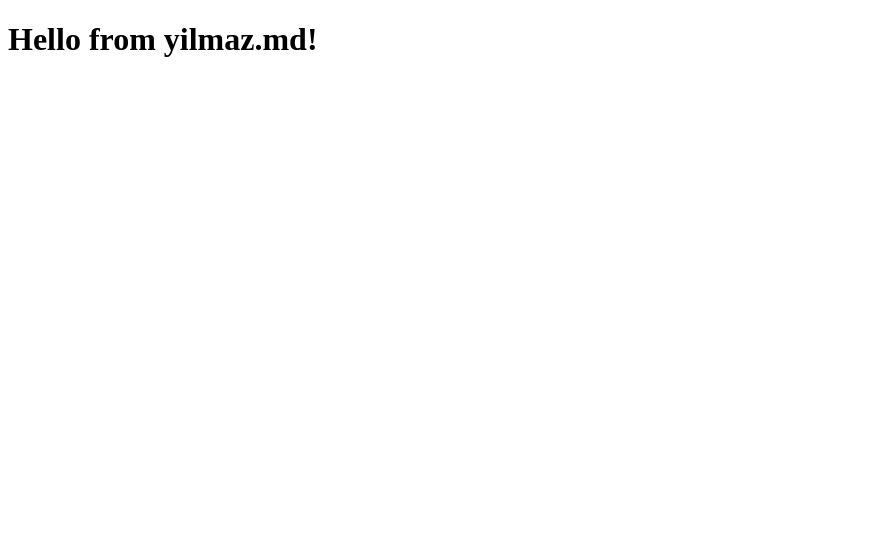
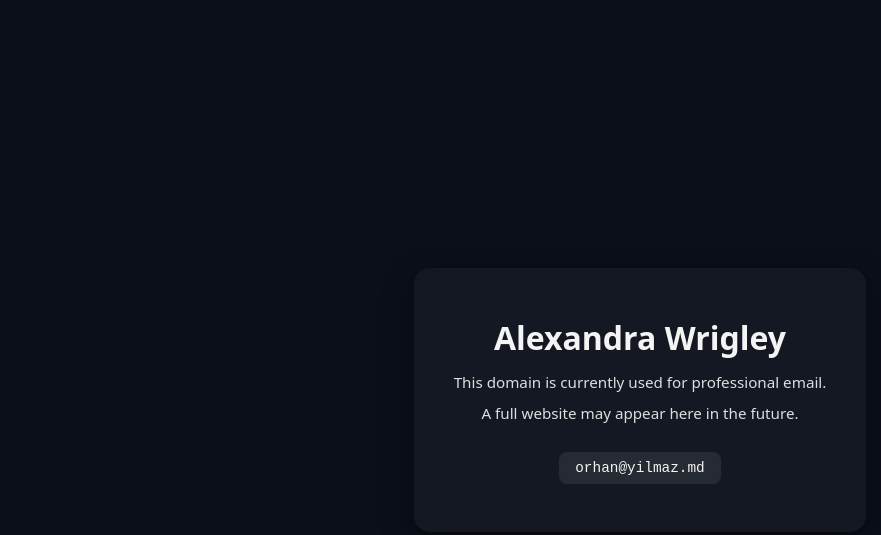
Before and after one commit to orhanmeister/yilmaz.md, a plain HTML site: page index.html in a window 1280 px wide. Shown: the whole page, without its empty margins (0-881 px from the left). Drawn offline with Linux system fonts and the light colour scheme.

Commit message:
Update index.html

```diff
--- a/index.html
+++ b/index.html
@@ -1,7 +1,68 @@
-<!DOCTYPE html>
-<html>
-<head><title>yilmaz.md</title></head>
+<!doctype html>
+<html lang="en">
+<head>
+  <meta charset="utf-8">
+  <title>Orhan Yilmaz</title>
+  <meta name="viewport" content="width=device-width, initial-scale=1">
+  <style>
+    body {
+      margin: 0;
+      min-height: 100vh;
+      display: flex;
+      align-items: center;
+      justify-content: center;
+      background: #0b0f19;
+      color: #f4f4f4;
+      font-family: system-ui, -apple-system, BlinkMacSystemFont, "Segoe UI", sans-serif;
+    }
+    .card {
+      text-align: center;
+      padding: 3rem 2.5rem;
+      border-radius: 16px;
+      background: rgba(255, 255, 255, 0.04);
+      backdrop-filter: blur(8px);
+      max-width: 480px;
+      box-shadow: 0 12px 32px rgba(0,0,0,0.45);
+    }
+    h1 {
+      margin: 0 0 0.75rem;
+      font-size: 2rem;
+      font-weight: 600;
+    }
+    h2 {
+      margin: 0 0 1.5rem;
+      font-size: 1rem;
+      font-weight: 400;
+      opacity: 0.75;
+    }
+    p {
+      margin: 0.5rem 0;
+      line-height: 1.5;
+      font-size: 0.95rem;
+      opacity: 0.9;
+    }
+    .email {
+      margin-top: 1.25rem;
+      font-family: "JetBrains Mono", monospace;
+      font-size: 0.9rem;
+      opacity: 1;
+      background: rgba(255,255,255,0.08);
+      padding: 0.5rem 1rem;
+      border-radius: 8px;
+      display: inline-block;
+    }
+  </style>
+</head>
 <body>
-  <h1>Hello from yilmaz.md!</h1>
+  <main class="card">
+    <h1>Alexandra Wrigley</h1>
+
+    <p>This domain is currently used for professional email.</p>
+    <p>A full website may appear here in the future.</p>
+
+    <div class="email">
+      orhan@yilmaz.md
+    </div>
+  </main>
 </body>
 </html>
```
